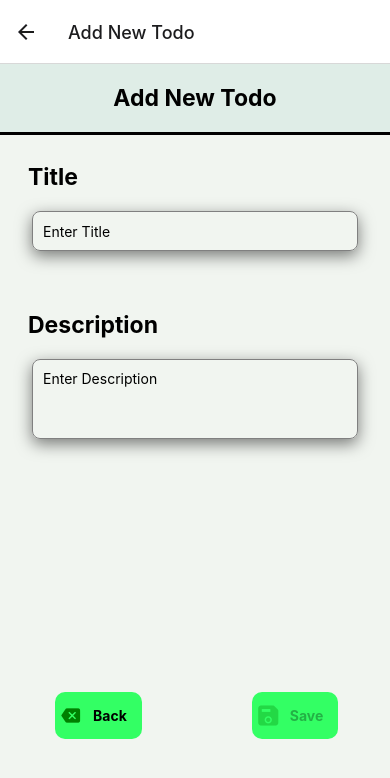
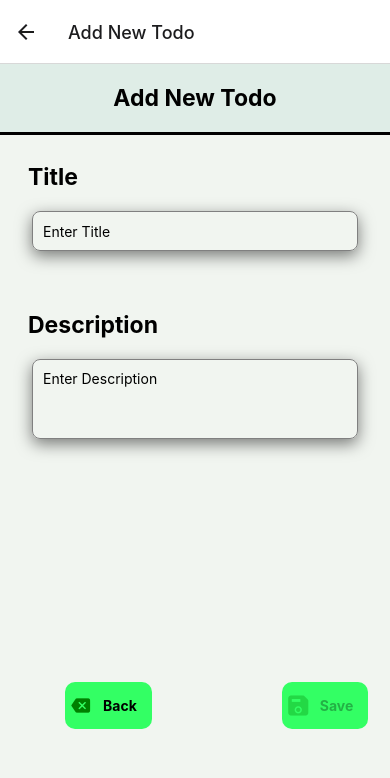
Before and after one commit to SterinThomas97/My-Todo-List, a React Native app in the folder My-Todo-List/: screen /AddNewTodo in a window 390 px wide. Shown: the top 778 px of the page. Built offline with nearby package versions, Linux system fonts and the light colour scheme.

Commit message:
Final Submission - Error correction during loading of the app

```diff
--- a/My-Todo-List/src/components/TodoList.js
+++ b/My-Todo-List/src/components/TodoList.js
@@ -42,13 +42,13 @@ function TodoList() {
 
     return (
 
-      <ScrollView style={styles.todoContainer}>
+      <View style={styles.todoContainer}>
            <FlatList
             data={data}
             renderItem={display}
             keyExtractor={(item) => item?item.id:""}
           />
-      </ScrollView>
+      </View>
 
 
     );
@@ -58,6 +58,7 @@ export default TodoList;
 
 const styles = StyleSheet.create({
       todoContainer: {
+        flex: 1,
         marginBottom: 5,
         marginTop: 5,
         borderBottomWidth: 1,
--- a/My-Todo-List/src/screens/AddNewTodoScreen.js
+++ b/My-Todo-List/src/screens/AddNewTodoScreen.js
@@ -27,9 +27,7 @@ function AddNewTodoScreen() {
 
     // Function for handling save functionality in Add Todo Item screen
     function saveButtonHandler() {
-      console.log(todoItem);
       const newTodoItem = new TodoItem(generateUniqueId(),todoItem.title, todoItem.description, false);
-      console.log(newTodoItem);
       const saved = saveData(newTodoItem);
       if (saved) {
         setTodoItem({});
@@ -108,7 +106,7 @@ const styles = StyleSheet.create({
       },
 
       button: {
-        margin: 55
+        margin: 65
       },
 
 });
```
